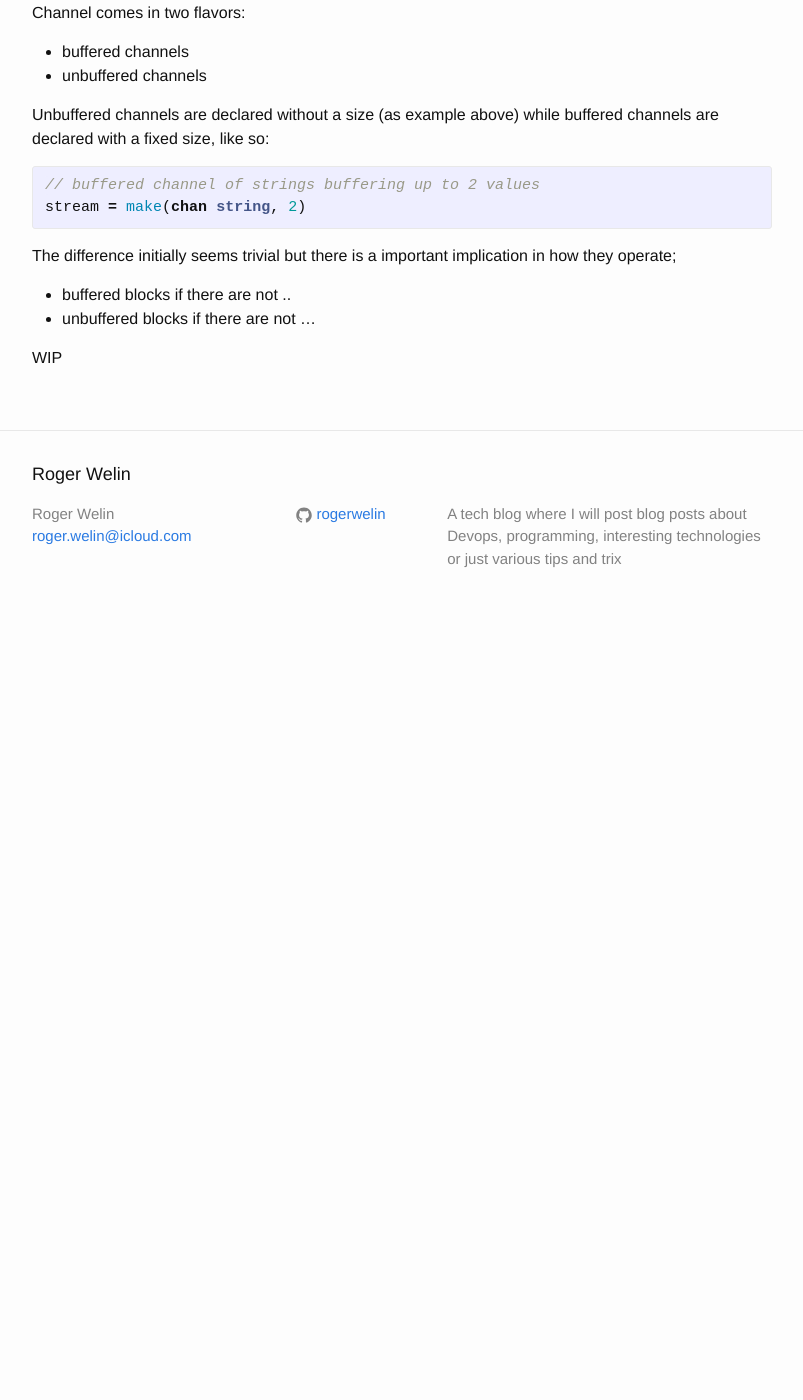
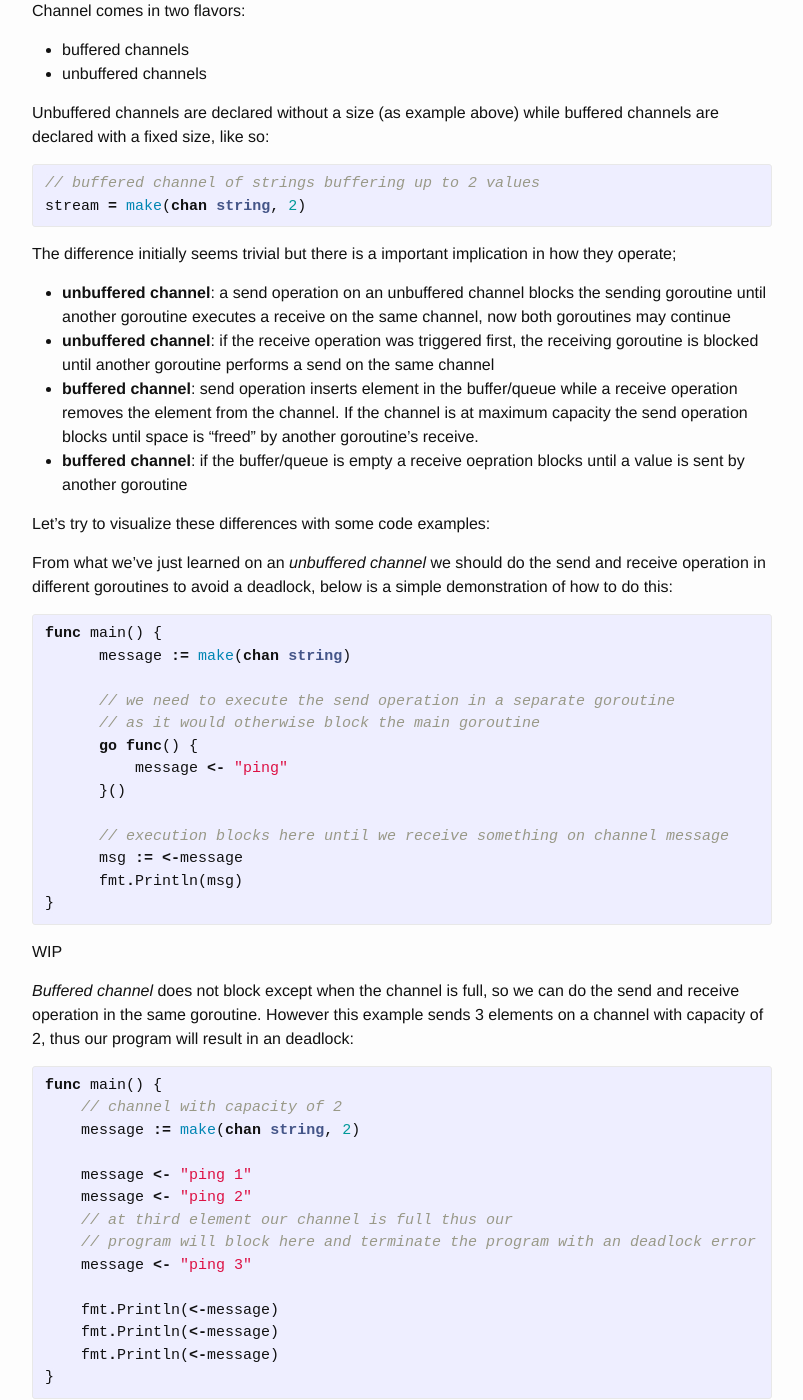
Before and after one commit to rogerwelin/rogerwelin.github.io, a Jekyll site: the page built from _posts/2018-09-03-golang-concurrency-fundamentals.markdown, in a window 1280 px wide and 1400 px high, scrolled down 5130 px. Shown: the whole window, without its empty margins (238-1041 px from the left). Built offline with Jekyll 4.4.1, drawn with Linux system fonts in a browser that asks for light colours; comment, search, counter and statistics services are not loaded; before the commit the page ends 5760 px from its top, so only the background shows below that; some of the changed text lies outside the part shown.

Commit message:
concurrency wip

```diff
--- a/_posts/2018-09-03-golang-concurrency-fundamentals.markdown
+++ b/_posts/2018-09-03-golang-concurrency-fundamentals.markdown
@@ -137,6 +137,7 @@ stream = make(chan string)
 You can define if the channel can only read or only write using the arrow character:
 
 {% highlight go %}
+// channel can both send and receive
 stream = make(chan string)
 
 // channel can only read
@@ -160,7 +161,67 @@ stream = make(chan string, 2)
 {% endhighlight %}
 
 The difference initially seems trivial but there is a important implication in how they operate;
-- buffered blocks if there are not ..
-- unbuffered blocks if there are not ...
+*  **unbuffered channel**: a send operation on an unbuffered channel blocks the sending goroutine until another goroutine executes a receive on the same channel, now both goroutines may continue
+* **unbuffered channel**: if the receive operation was triggered first, the receiving goroutine is blocked until another goroutine performs a send on the same channel
+* **buffered channel**: send operation inserts element in the buffer/queue while a receive operation removes the element from the channel. If the channel is at maximum capacity the send operation blocks until space is "freed" by another goroutine's receive.
+* **buffered channel**: if the buffer/queue is empty a receive oepration blocks until a value is sent by another goroutine
+
+Let's try to visualize these differences with some code examples:
+
+From what we've just learned on an *unbuffered channel* we should do the send and receive operation in different goroutines to avoid a deadlock, below is a simple demonstration of how to do this:
+
+{% highlight go %}
+func main() {
+      message := make(chan string)
+
+      // we need to execute the send operation in a separate goroutine
+      // as it would otherwise block the main goroutine
+      go func() {
+          message <- "ping"
+      }()
+
+      // execution blocks here until we receive something on channel message
+      msg := <-message
+      fmt.Println(msg)
+}
+{% endhighlight %}
 
 WIP
+
+*Buffered channel* does not block except when the channel is full, so we can do the send and receive operation in the same goroutine. However this example sends 3 elements on a channel with capacity of 2, thus our program will result in an deadlock:
+
+{% highlight go %}
+func main() {
+    // channel with capacity of 2
+    message := make(chan string, 2)
+
+    message <- "ping 1"
+    message <- "ping 2"
+    // at third element our channel is full thus our
+    // program will block here and terminate the program with an deadlock error
+    message <- "ping 3"
+
+    fmt.Println(<-message)
+    fmt.Println(<-message)
+    fmt.Println(<-message)
+}
+{% endhighlight %}
+
+To make this code work we must unblock send operation from another goroutine, in the example below we do the send operation in a separate goroutine, it will block at element 3, but because the receive operation executes in a another goroutine the code will unblock:
+
+{% highlight go %}
+func main() {
+    // channel with capacity of 2
+    message := make(chan string, 2)
+
+    go func() {
+        message <- "ping 1"
+        message <- "ping 2"
+        message <- "ping 3"
+    }()
+
+    fmt.Println(<-message)
+    fmt.Println(<-message)
+    fmt.Println(<-message)
+}
+{% endhighlight %}
```
Also changed, not shown: other parts of _posts/2018-09-03-golang-concurrency-fundamentals.markdown (+3 -3 lines).
